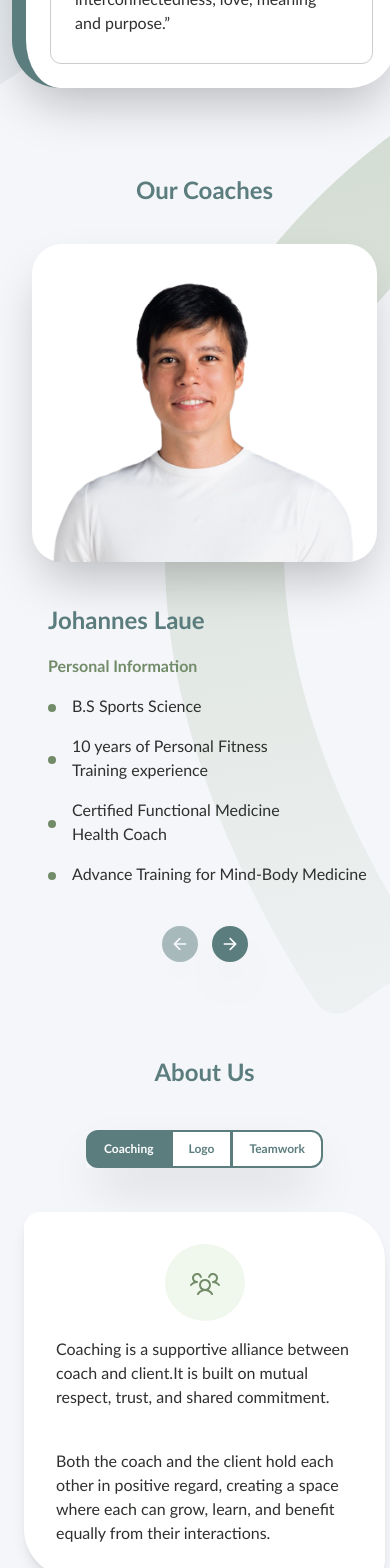
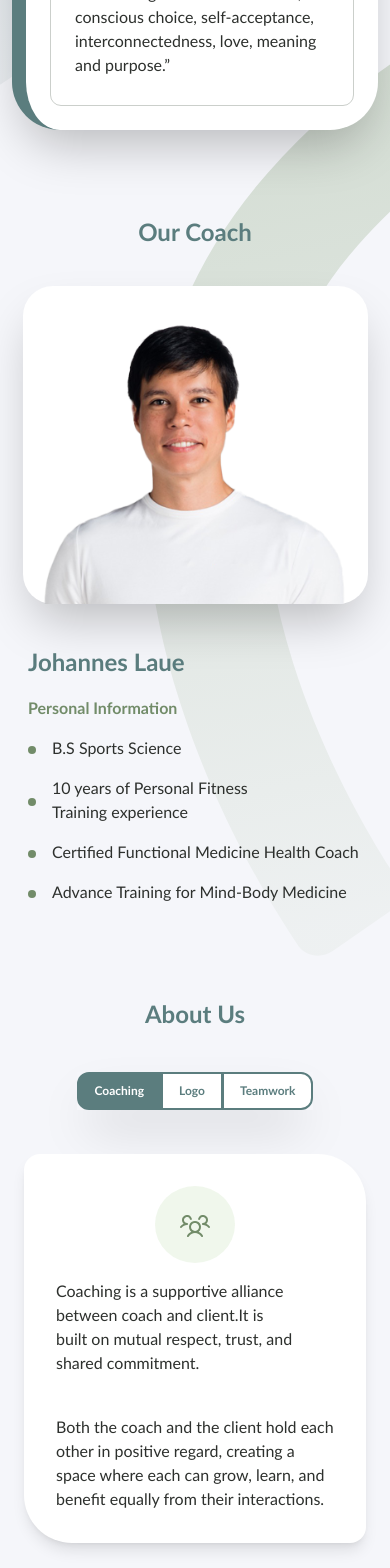
Before and after one commit to cjysmb/profile-web-app, a React (Vite) app: page / in a window 390 px wide. Shown: the part 1340-2908 px from the top of the page. Built offline with nearby package versions, Linux system fonts and the light colour scheme.

Commit message:
FIX!: Update extra padding for coach section

```diff
--- a/src/components/contactUs.tsx
+++ b/src/components/contactUs.tsx
@@ -72,7 +72,7 @@ export const ContactUs = () => {
             <div className="absolute bottom-0 left-0 z-0">
                 <img src={VectorLeft} alt="vector left" className="opacity-50" />
             </div>
-            <div className={headerTextClass}>
+            <div className={`relative ${headerTextClass}`}>
                 Contact Us
             </div>
             <div className="w-full md:w-[600px] relative">
--- a/src/components/our_programs/coaches.tsx
+++ b/src/components/our_programs/coaches.tsx
@@ -15,7 +15,9 @@ export const Coaches = () => {
 
     return (
         <div className="relative w-full flex relative
-        p-8
+        px-[12px]
+        py-8
+        md:px-8
         2xl:px-40 2xl:pt-20 2xl:pb-5">
             <HorizontalLine />
             <div className="w-full flex flex-col items-center py-5">
--- a/src/data/index.ts
+++ b/src/data/index.ts
@@ -147,16 +147,6 @@ export const OurCoaches = {
                 "Certified Functional Medicine Health Coach",
                 "Advance Training for Mind-Body Medicine"
             ]
-        },
-        {
-            img: Johannes,
-            name: "Johannes Laue",
-            information: [
-                "B.S Sports Science",
-                "10 years of Personal Fitness Training experience",
-                "Certified Functional Medicine Health Coach",
-                "Advance Training for Mind-Body Medicine"
-            ]
         }
     ]
 }
```
